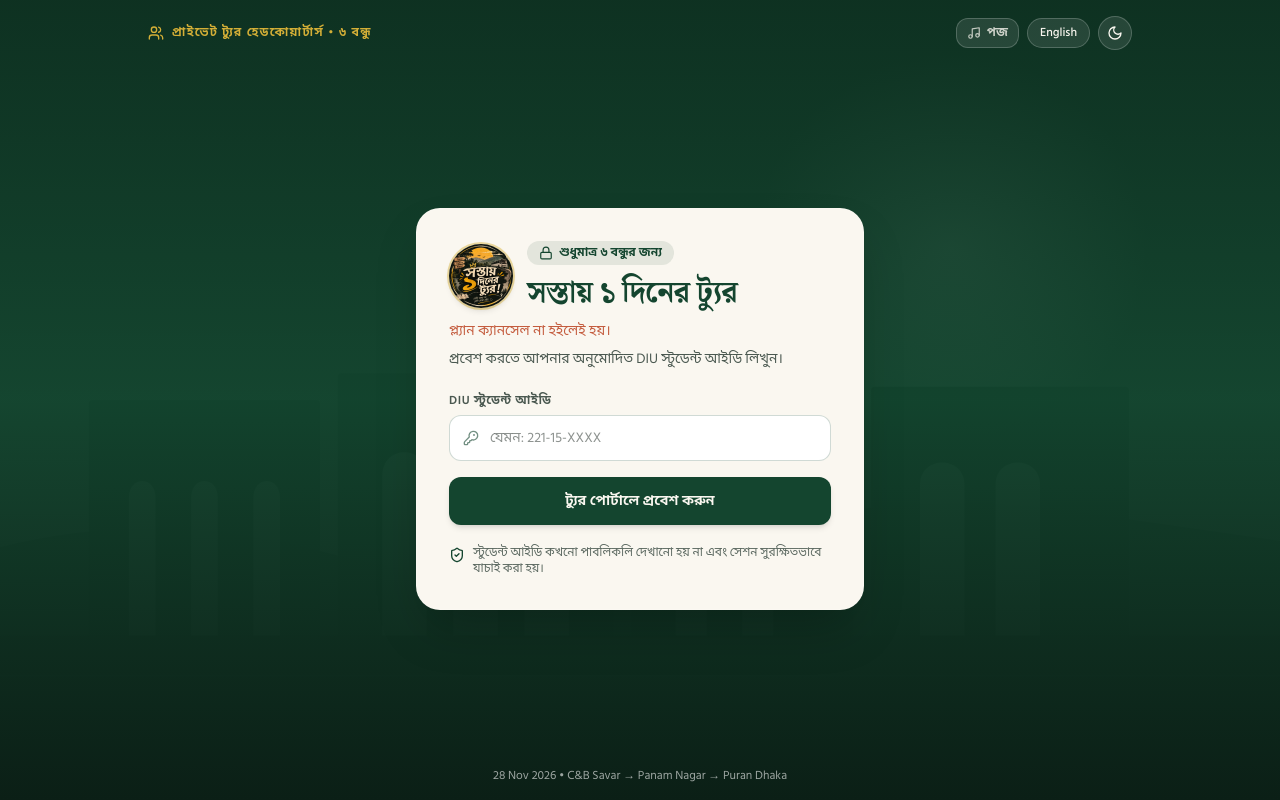
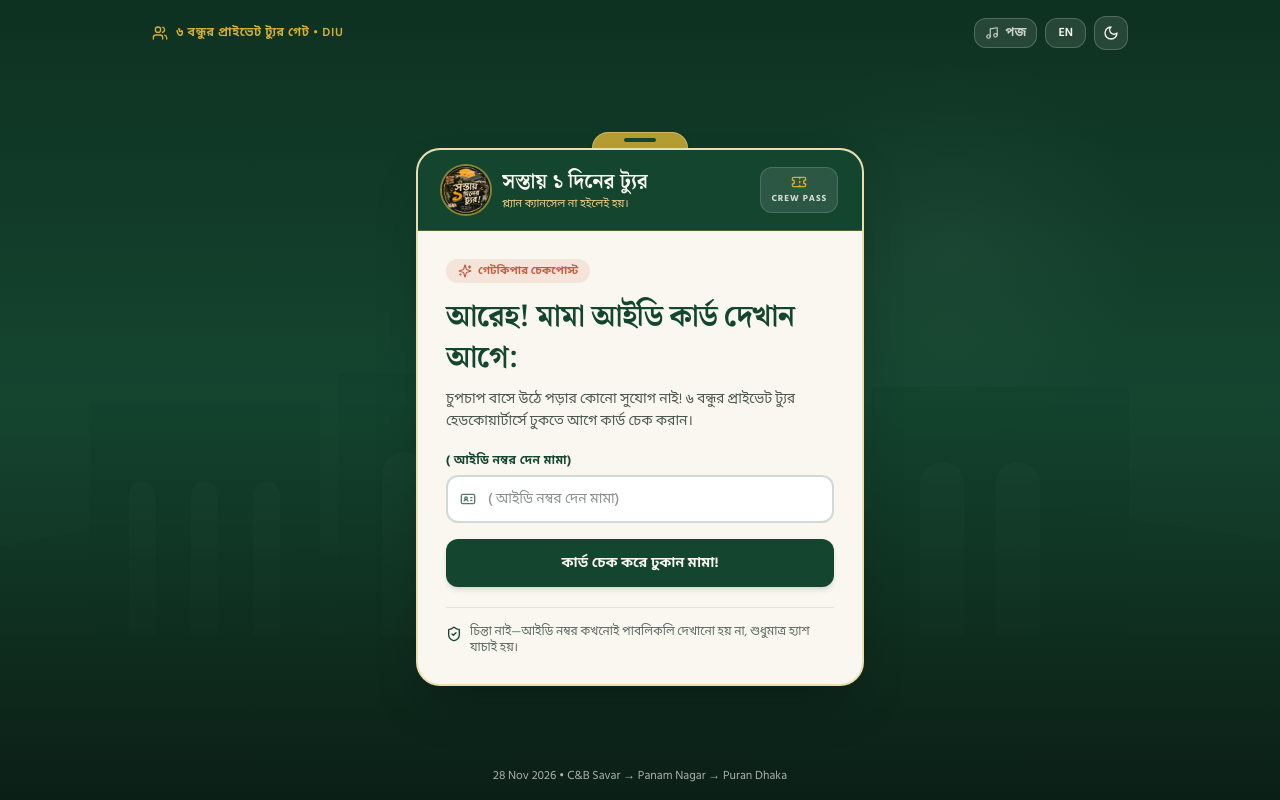
Before and after one commit to shahriarrahman027/Sonargao-Tour, a React (Vite) app: page / in a window 1280 px wide. Built offline with nearby package versions, Linux system fonts and the light colour scheme; no server answers.

Commit message:
feat: enhance AccessGate component with ID verification and confetti effect; update translations and improve error handling

```diff
--- a/src/components/AccessGate.tsx
+++ b/src/components/AccessGate.tsx
@@ -1,5 +1,6 @@
 import React, { useState } from 'react';
-import { KeyRound, Lock, Moon, ShieldCheck, Sun, Users } from 'lucide-react';
+import confetti from 'canvas-confetti';
+import { BadgeCheck, IdCard, Moon, ShieldCheck, Sparkles, Sun, Ticket, Users } from 'lucide-react';
 import { useTour } from '../context/TourContext';
 import { translations } from '../lib/i18n';
 import { GlobalMusicControl } from './GlobalMusicControl';
@@ -10,6 +11,7 @@ export const AccessGate: React.FC = () => {
   const [studentId, setStudentId] = useState('');
   const [passcode, setPasscode] = useState('');
   const [submitting, setSubmitting] = useState(false);
+  const [verifiedName, setVerifiedName] = useState<string | null>(null);
   const [error, setError] = useState<string | null>(null);
 
   const handleSubmit = async (e: React.FormEvent) => {
@@ -18,12 +20,24 @@ export const AccessGate: React.FC = () => {
     setSubmitting(true);
     try {
       await login(studentId, passcode || undefined);
+      setVerifiedName(lang === 'bn' ? 'মামা' : 'Crew Member');
+      void confetti({ particleCount: 45, spread: 60, origin: { y: 0.65 } });
     } catch (err) {
-      setError(err instanceof Error ? err.message : 'Access denied');
+      const msg = err instanceof Error ? err.message : '';
+      if (/unauthorized|invalid diu/i.test(msg)) {
+        setError(t.gate.invalidId);
+      } else {
+        setError(msg || t.gate.invalidId);
+      }
     } finally {
       setSubmitting(false);
     }
   };
+
+  const brandName =
+    lang === 'bn'
+      ? gateStatus?.website_name_bn || 'সস্তায় ১ দিনের ট্যুর'
+      : gateStatus?.website_name_en || 'Sostay 1 diner tour';
 
   return (
     <div className="relative min-h-screen overflow-hidden bg-[#14452F] text-[#FAF7F0] flex flex-col justify-between">
@@ -33,91 +47,122 @@ export const AccessGate: React.FC = () => {
         alt="Panam Nagar Heritage"
         className="pointer-events-none absolute inset-0 h-full w-full object-cover opacity-35 mix-blend-luminosity"
       />
-      <div className="pointer-events-none absolute inset-0 bg-gradient-to-b from-[#0E2F20]/85 via-[#14452F]/75 to-[#0B1F16]" />
+      <div className="pointer-events-none absolute inset-0 bg-gradient-to-b from-[#0E2F20]/85 via-[#14452F]/78 to-[#0B1F16]" />
 
       {/* Top utility bar */}
-      <header className="relative z-10 flex items-center justify-between px-5 py-4 max-w-5xl w-full mx-auto">
-        <div className="flex items-center gap-2 text-xs tracking-widest uppercase text-[#D4AF37] font-semibold">
-          <Users className="w-4 h-4" />
-          <span>{t.gate.badge}</span>
+      <header className="relative z-10 flex items-center justify-between px-4 sm:px-6 py-4 max-w-5xl w-full mx-auto gap-2">
+        <div className="flex items-center gap-2 text-[11px] sm:text-xs tracking-wider uppercase text-[#D4AF37] font-semibold">
+          <Users className="w-4 h-4 shrink-0" />
+          <span className="truncate">{t.gate.badge}</span>
         </div>
-        <div className="flex items-center gap-2">
+        <div className="flex items-center gap-2 shrink-0">
           <GlobalMusicControl variant="gate" />
           <button
             type="button"
             onClick={toggleLang}
-            className="rounded-full border border-white/20 bg-white/10 px-3 py-1.5 text-xs font-medium hover:bg-white/20 transition"
+            className="rounded-xl border border-white/20 bg-white/10 px-3 py-1.5 text-xs font-semibold hover:bg-white/20 transition cursor-pointer"
           >
-            {lang === 'bn' ? 'English' : 'বাংলা'}
+            {lang === 'bn' ? 'EN' : 'বাংলা'}
           </button>
           <button
             type="button"
             onClick={toggleTheme}
             aria-label="Toggle theme"
-            className="rounded-full border border-white/20 bg-white/10 p-2 hover:bg-white/20 transition"
+            className="rounded-xl border border-white/20 bg-white/10 p-2 hover:bg-white/20 transition cursor-pointer"
           >
-            {theme === 'dark' ? <Sun className="w-4 h-4" /> : <Moon className="w-4 h-4" />}
+            {theme === 'dark' ? <Sun className="w-4 h-4 text-[#D4AF37]" /> : <Moon className="w-4 h-4" />}
           </button>
         </div>
       </header>
 
-      {/* Main Entry Card */}
-      <main className="relative z-10 flex-1 flex items-center justify-center px-4 py-8">
-        <div className="w-full max-w-md rounded-3xl border border-white/15 bg-[#FAF7F0] dark:bg-[#131F19] text-[#1A241E] dark:text-[#F2EFE7] p-6 sm:p-8 shadow-2xl">
-          <div className="mb-6">
-            <div className="flex items-center gap-3.5">
+      {/* Main Playful ID-Card Gate */}
+      <main className="relative z-10 flex-1 flex items-center justify-center px-4 py-6 sm:py-10">
+        <div className="w-full max-w-md relative">
+          {/* Lanyard Clip Visual */}
+          <div className="mx-auto w-24 h-4 rounded-t-2xl bg-[#D4AF37]/85 border-x border-t border-[#FAF7F0]/30 flex items-center justify-center shadow-md">
+            <span className="w-8 h-1 rounded-full bg-[#14452F]" />
+          </div>
+
+          <div className="rounded-3xl border-2 border-[#D4AF37]/35 bg-[#FAF7F0] dark:bg-[#131F19] text-[#1A241E] dark:text-[#F2EFE7] shadow-2xl overflow-hidden transition-transform duration-300">
+            {/* ID Card Header Band */}
+            <div className="bg-[#14452F] text-[#FAF7F0] px-5 sm:px-6 py-4 flex items-center justify-between gap-3 border-b border-[#D4AF37]/30">
+              <div className="flex items-center gap-3 min-w-0">
                 <img
                   src="/images/logo.jpg"
-                alt="সস্তায় ১ দিনের ট্যুর — Sostay 1 diner tour"
-                className="w-16 h-16 rounded-full object-contain shrink-0 ring-2 ring-[#D4AF37]/45 shadow-md"
+                  alt={brandName}
+                  className="w-12 h-12 rounded-full object-contain shrink-0 ring-2 ring-[#D4AF37]/60 shadow-sm"
                 />
-              <div>
-                <span className="inline-flex items-center gap-1.5 rounded-full bg-[#14452F]/10 dark:bg-[#D4AF37]/15 px-3 py-1 text-xs font-semibold text-[#14452F] dark:text-[#D4AF37]">
-                  <Lock className="w-3.5 h-3.5" />
-                  {lang === 'bn' ? 'শুধুমাত্র ৬ বন্ধুর জন্য' : 'Private 6-Friend Portal'}
-                </span>
-                <h1 className="font-editorial mt-2 text-2xl sm:text-3xl font-bold tracking-tight text-[#14452F] dark:text-[#FAF7F0]">
-                  {lang === 'bn'
-                    ? gateStatus?.website_name_bn || 'সস্তায় ১ দিনের ট্যুর'
-                    : gateStatus?.website_name_en || 'Sostay 1 diner tour'}
-                </h1>
+                <div className="min-w-0">
+                  <div className="font-editorial text-lg sm:text-xl font-bold truncate">
+                    {brandName}
                   </div>
-            </div>
-            <p className="mt-2.5 text-sm font-medium text-[#C45C3E] dark:text-[#E58A6E]">
+                  <div className="text-[11px] text-[#F2D184] truncate">
                     {lang === 'bn'
                       ? gateStatus?.tagline_bn || 'প্ল্যান ক্যানসেল না হইলেই হয়।'
                       : gateStatus?.tagline_en || "As long as the plan doesn't get cancelled."}
-            </p>
-            <p className="mt-2 text-sm text-[#4A5850] dark:text-[#B9C4BC]">
+                  </div>
+                </div>
+              </div>
+              <div className="shrink-0 rounded-xl bg-white/10 border border-white/15 px-2.5 py-1.5 text-center">
+                <Ticket className="w-4 h-4 mx-auto text-[#D4AF37]" />
+                <span className="block text-[9px] uppercase tracking-widest font-bold text-white/80 mt-0.5">
+                  CREW PASS
+                </span>
+              </div>
+            </div>
+
+            {/* Card Body */}
+            <div className="p-6 sm:p-7">
+              <div className="mb-5">
+                <span className="inline-flex items-center gap-1.5 rounded-full bg-[#C45C3E]/12 text-[#C45C3E] dark:text-[#F29A7E] px-3 py-1 text-[11px] font-bold">
+                  <Sparkles className="w-3.5 h-3.5" />
+                  <span>{lang === 'bn' ? 'গেটকিপার চেকপোস্ট' : 'Gatekeeper Checkpoint'}</span>
+                </span>
+
+                <h1 className="font-editorial mt-3 text-2xl sm:text-3xl font-bold tracking-tight leading-snug text-[#14452F] dark:text-[#FAF7F0]">
+                  {t.gate.heading}
+                </h1>
+                <p className="mt-2 text-sm text-[#4A5850] dark:text-[#B9C4BC] leading-relaxed">
                   {t.gate.subtitle}
                 </p>
               </div>
 
               <form onSubmit={handleSubmit} className="space-y-4">
                 <div>
-              <label className="block text-xs font-semibold uppercase tracking-wider text-[#4A5850] dark:text-[#B9C4BC] mb-1.5">
+                  <label
+                    htmlFor="student-id-input"
+                    className="block text-xs font-bold tracking-wide text-[#14452F] dark:text-[#D4AF37] mb-1.5"
+                  >
                     {t.gate.studentIdLabel}
                   </label>
                   <div className="relative">
-                <KeyRound className="w-4 h-4 absolute left-3.5 top-1/2 -translate-y-1/2 text-[#14452F]/60 dark:text-[#D4AF37]/70" />
+                    <IdCard className="w-4 h-4 absolute left-3.5 top-1/2 -translate-y-1/2 text-[#14452F]/70 dark:text-[#D4AF37]/80" />
                     <input
+                      id="student-id-input"
                       type="text"
                       required
                       autoComplete="off"
                       value={studentId}
-                  onChange={(e) => setStudentId(e.target.value)}
+                      onChange={(e) => {
+                        setStudentId(e.target.value);
+                        if (error) setError(null);
+                      }}
                       placeholder={t.gate.studentIdPlaceholder}
-                  className="w-full rounded-xl border border-[#14452F]/20 dark:border-white/15 bg-white dark:bg-[#0D1511] pl-10 pr-4 py-3 text-sm focus:outline-none focus:ring-2 focus:ring-[#14452F] dark:focus:ring-[#D4AF37]"
+                      className="w-full rounded-xl border-2 border-[#14452F]/20 dark:border-white/15 bg-white dark:bg-[#0D1511] pl-10 pr-4 py-3 text-sm font-medium focus:outline-none focus:border-[#14452F] dark:focus:border-[#D4AF37] transition"
                     />
                   </div>
                 </div>
 
                 {gateStatus?.require_group_passcode && (
                   <div>
-                <label className="block text-xs font-semibold uppercase tracking-wider text-[#4A5850] dark:text-[#B9C4BC] mb-1.5">
+                    <label
+                      htmlFor="group-passcode-input"
+                      className="block text-xs font-semibold uppercase tracking-wider text-[#4A5850] dark:text-[#B9C4BC] mb-1.5"
+                    >
                       {t.gate.passcodeLabel}
                     </label>
                     <input
+                      id="group-passcode-input"
                       type="password"
                       required
                       value={passcode}
@@ -129,45 +174,55 @@ export const AccessGate: React.FC = () => {
                 )}
 
                 {error && (
-              <div className="rounded-xl bg-[#C45C3E]/12 border border-[#C45C3E]/30 px-3.5 py-2.5 text-xs font-medium text-[#9D3B20] dark:text-[#F49B82]">
+                  <div
+                    role="alert"
+                    className="rounded-2xl bg-[#C45C3E]/12 border border-[#C45C3E]/35 px-4 py-3 text-xs sm:text-sm font-semibold text-[#9D3B20] dark:text-[#F49B82] animate-[pulse_0.4s_ease-in-out_1]"
+                  >
                     {error}
+                  </div>
+                )}
+
+                {verifiedName && (
+                  <div className="rounded-2xl bg-[#14452F]/12 border border-[#14452F]/30 px-4 py-3 text-xs font-bold text-[#14452F] dark:text-[#A9E0BE] flex items-center gap-2">
+                    <BadgeCheck className="w-4 h-4 shrink-0" />
+                    <span>
+                      {lang === 'bn' ? 'আইডি ভেরিফায়েড!' : 'ID Verified!'}
+                    </span>
                   </div>
                 )}
 
                 <button
                   type="submit"
                   disabled={submitting}
-              className="w-full rounded-xl bg-[#14452F] hover:bg-[#1B5B3E] disabled:opacity-60 text-[#FAF7F0] font-semibold py-3.5 text-sm transition shadow-md cursor-pointer"
+                  className="w-full rounded-xl bg-[#14452F] hover:bg-[#1B5B3E] active:scale-[0.99] disabled:opacity-60 text-[#FAF7F0] font-bold py-3.5 text-sm transition shadow-md cursor-pointer flex items-center justify-center gap-2"
                 >
-              {submitting ? t.gate.verifying : t.gate.enterBtn}
+                  {submitting ? (
+                    <>
+                      <span className="w-4 h-4 rounded-full border-2 border-[#FAF7F0] border-t-transparent animate-spin" />
+                      <span>{t.gate.verifying}</span>
+                    </>
+                  ) : (
+                    <span>{t.gate.enterBtn}</span>
+                  )}
                 </button>
               </form>
 
-          <div className="mt-5 flex items-start gap-2 text-xs text-[#5B6860] dark:text-[#98A69D]">
+              <div className="mt-5 pt-4 border-t border-[#14452F]/10 dark:border-white/10 flex items-start gap-2 text-xs text-[#5B6860] dark:text-[#98A69D]">
                 <ShieldCheck className="w-4 h-4 shrink-0 mt-0.5 text-[#14452F] dark:text-[#D4AF37]" />
                 <p>{t.gate.privacyNote}</p>
               </div>
 
               {!isSupabaseMode && (
-            <div className="mt-5 rounded-2xl border border-[#C89F3C]/40 bg-[#C89F3C]/10 p-3.5 text-xs">
-              <p className="font-semibold text-[#8A6914] dark:text-[#E8C56E]">
-                {t.gate.devHintTitle}
-              </p>
-              <p className="mt-1 text-[#5A4B23] dark:text-[#D9C796]">{t.gate.devHintBody}</p>
-              <div className="mt-2 grid grid-cols-2 gap-1 font-mono text-[11px] text-[#3B3117] dark:text-[#F2E3B8]">
-                <span>Mahadi: DIU-101</span>
-                <span>Shahriar (Admin): DIU-102</span>
-                <span>Seam: DIU-103</span>
-                <span>Ashik: DIU-104</span>
-                <span>Safin: DIU-105</span>
-                <span>Shoaib: DIU-106</span>
-              </div>
+                <div className="mt-3 rounded-xl border border-[#C89F3C]/35 bg-[#C89F3C]/10 px-3 py-2 text-[11px] text-[#6B5112] dark:text-[#E8C56E]">
+                  <strong>{t.gate.devHintTitle}:</strong> {t.gate.devHintBody}
                 </div>
               )}
             </div>
+          </div>
+        </div>
       </main>
 
-      <footer className="relative z-10 text-center py-4 text-xs text-white/60">
+      <footer className="relative z-10 text-center py-4 text-xs text-white/65 px-4">
         28 Nov 2026 • C&amp;B Savar → Panam Nagar → Puran Dhaka
       </footer>
     </div>
--- a/src/data/defaultSeed.ts
+++ b/src/data/defaultSeed.ts
@@ -638,14 +638,26 @@ export const DEFAULT_ACTIVITY_LOG: ActivityLogEntry[] = [
 ];
 
 /**
- * Local development credential hashes only (used strictly when Supabase is not configured).
- * Format: DIU-101 .. DIU-106 for local dev testing; never used in Supabase production mode.
+ * Local development credential SHA-256 hashes only (used strictly when Supabase is not configured).
+ * Plaintext student IDs are never stored in frontend source code.
  */
-export const DEV_MEMBER_ID_MAP: Record<string, string> = {
-  'DIU-101': '11111111-1111-4111-8111-111111111101',
-  'DIU-102': '11111111-1111-4111-8111-111111111102',
-  'DIU-103': '11111111-1111-4111-8111-111111111103',
-  'DIU-104': '11111111-1111-4111-8111-111111111104',
-  'DIU-105': '11111111-1111-4111-8111-111111111105',
-  'DIU-106': '11111111-1111-4111-8111-111111111106',
+export const DEV_MEMBER_HASH_MAP: Record<string, string> = {
+  // Mahadi
+  '14e55f7f6679a685abde05220969be8d6f384a9a813b7d9f6334cfbf02f3f82b':
+    '11111111-1111-4111-8111-111111111101',
+  // Shahriar (Admin/Treasurer)
+  'eae102e7d6d2eb31e20ef3a8f0d8489f2d772f49632eb8bcc3b8427726726fa':
+    '11111111-1111-4111-8111-111111111102',
+  // Seam
+  '3fe1e31c3827f81fd99b6e5c428494d683abbccce6941a2b2544ab266c0f73d9':
+    '11111111-1111-4111-8111-111111111103',
+  // Ashik
+  '22deb4a93613035405e24b8d6201f35a7eddf71007093f8f74788a77eb3c50ac':
+    '11111111-1111-4111-8111-111111111104',
+  // Safin
+  '9864275f74de5e46a989b217338458c744a4b9ef0d9b7a65a7aa4a1d4d323e14':
+    '11111111-1111-4111-8111-111111111105',
+  // Shoaib
+  '0bf8a8c59070defd4263129863a6a575331dc5c882e6d8783ae791df79fcf8e8':
+    '11111111-1111-4111-8111-111111111106',
 };
--- a/src/lib/i18n.ts
+++ b/src/lib/i18n.ts
@@ -71,17 +71,19 @@ export const translations = {
       admin: 'অ্যাডমিন',
     },
     gate: {
-      badge: 'প্রাইভেট ট্যুর হেডকোয়ার্টার্স • ৬ বন্ধু',
-      subtitle: 'প্রবেশ করতে আপনার অনুমোদিত DIU স্টুডেন্ট আইডি লিখুন।',
-      studentIdLabel: 'DIU স্টুডেন্ট আইডি',
-      studentIdPlaceholder: 'যেমন: 221-15-XXXX',
+      badge: '৬ বন্ধুর প্রাইভেট ট্যুর গেট • DIU',
+      heading: 'আরেহ! মামা আইডি কার্ড দেখান আগে:',
+      subtitle: 'চুপচাপ বাসে উঠে পড়ার কোনো সুযোগ নাই! ৬ বন্ধুর প্রাইভেট ট্যুর হেডকোয়ার্টার্সে ঢুকতে আগে কার্ড চেক করান।',
+      studentIdLabel: '( আইডি নম্বর দেন মামা)',
+      studentIdPlaceholder: '( আইডি নম্বর দেন মামা)',
       passcodeLabel: 'গ্রুপ পাসকোড',
       passcodePlaceholder: 'গ্রুপ পাসকোড লিখুন',
-      enterBtn: 'ট্যুর পোর্টালে প্রবেশ করুন',
-      verifying: 'যাচাই করা হচ্ছে...',
-      privacyNote: 'স্টুডেন্ট আইডি কখনো পাবলিকলি দেখানো হয় না এবং সেশন সুরক্ষিতভাবে যাচাই করা হয়।',
-      devHintTitle: 'ডেভেলপমেন্ট মোড সক্রিয়',
-      devHintBody: 'Supabase সংযুক্ত না থাকায় লোকাল ব্রাউজার স্টোরেজ মোড চলছে। টেস্ট আইডি .env বা নিচের নমুনা থেকে দেখুন:',
+      enterBtn: 'কার্ড চেক করে ঢুকান মামা!',
+      verifying: 'আইডি কার্ড স্ক্যান হচ্ছে মামা...',
+      invalidId: 'এইডা আবার কার আইডি মামা? আমাদের লিস্টে তো নাই! 😅',
+      privacyNote: 'চিন্তা নাই—আইডি নম্বর কখনোই পাবলিকলি দেখানো হয় না, শুধুমাত্র হ্যাশ যাচাই হয়।',
+      devHintTitle: 'লোকাল ডেভেলপমেন্ট মোড',
+      devHintBody: 'Supabase সংযুক্ত না থাকায় লোকাল সেশন মোডে চলছে। শুধুমাত্র অনুমোদিত ৬ বন্ধুর হ্যাশকৃত আইডি কাজ করবে।',
     },
     common: {
       offlineBanner: 'আপনি এখন অফলাইনে আছেন। ভ্রমণসূচি ও চেকলিস্ট দেখা যাবে, তবে নতুন আর্থিক লেনদেন অনলাইনে ফিরে সেভ হবে।',
@@ -163,17 +165,19 @@ export const translations = {
       admin: 'Admin',
     },
     gate: {
-      badge: 'PRIVATE TOUR HEADQUARTERS • 6 FRIENDS',
-      subtitle: 'Enter your authorized DIU Student ID to access our private tour hub.',
-      studentIdLabel: 'DIU Student ID',
-      studentIdPlaceholder: 'e.g. 221-15-XXXX',
+      badge: 'PRIVATE CREW GATE • 6 FRIENDS',
+      heading: 'Whoa mama! Show your ID card first:',
+      subtitle: 'No sneaking onto the bus! Flash your DIU crew ID to unlock our private tour headquarters.',
+      studentIdLabel: '( Enter your ID number, mama )',
+      studentIdPlaceholder: '( Enter your ID number, mama )',
       passcodeLabel: 'Group Passcode',
       passcodePlaceholder: 'Enter shared group passcode',
-      enterBtn: 'Enter Tour Portal',
-      verifying: 'Verifying access...',
-      privacyNote: 'Student IDs are never displayed publicly. Sessions are verified securely.',
-      devHintTitle: 'Development Mode Active',
-      devHintBody: 'Supabase credentials are not configured yet, so local browser storage mode is active.',
+      enterBtn: 'Verify Card & Hop In!',
+      verifying: 'Scanning your crew ID...',
+      invalidId: 'এইডা আবার কার আইডি মামা? আমাদের লিস্টে তো নাই! 😅',
+      privacyNote: 'Student IDs are never displayed publicly and are verified securely via SHA-256.',
+      devHintTitle: 'Local Development Mode',
+      devHintBody: 'Running in local session mode without Supabase. Only the 6 authorized crew IDs are accepted.',
     },
     common: {
       offlineBanner: 'You are offline. Itinerary and checklist remain readable; financial edits require an internet connection.',
```
Also changed, not shown: src/context/TourContext.tsx (+6 -1 lines), src/lib/tourApi.ts (+6 -2 lines), 1 other file (tests, documents, lock files or other folders). Lines whose indentation alone changed are shown as unchanged.
